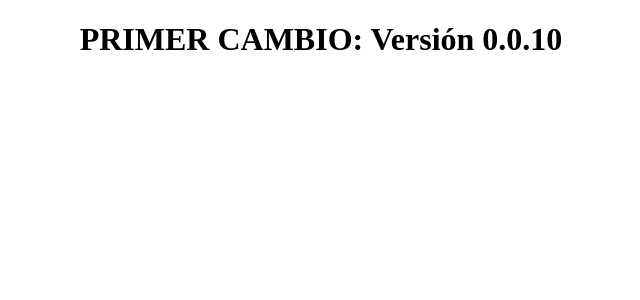
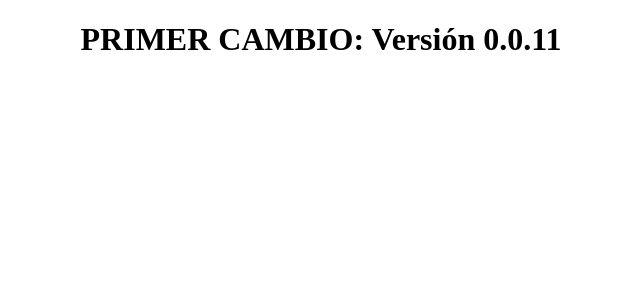
Before and after one commit to jutello-lycsa/front-template, a React (Create React App) app: page / in a window 1280 px wide. Shown: the top 300 px of the page, without its empty margins (319-959 px from the left). Built offline with nearby package versions, Linux system fonts and the light colour scheme.

Commit message:
chore: update version to 0.0.11 in README.md and App.js

```diff
--- a/src/App.js
+++ b/src/App.js
@@ -5,7 +5,7 @@ function App() {
   return (
     <div className="App">
       <h1>PRIMER CAMBIO:
-        Versión 0.0.10
+        Versión 0.0.11
       </h1>
     </div>
   );
```
Also changed, not shown: 1 other file (tests, documents, lock files or other folders).
